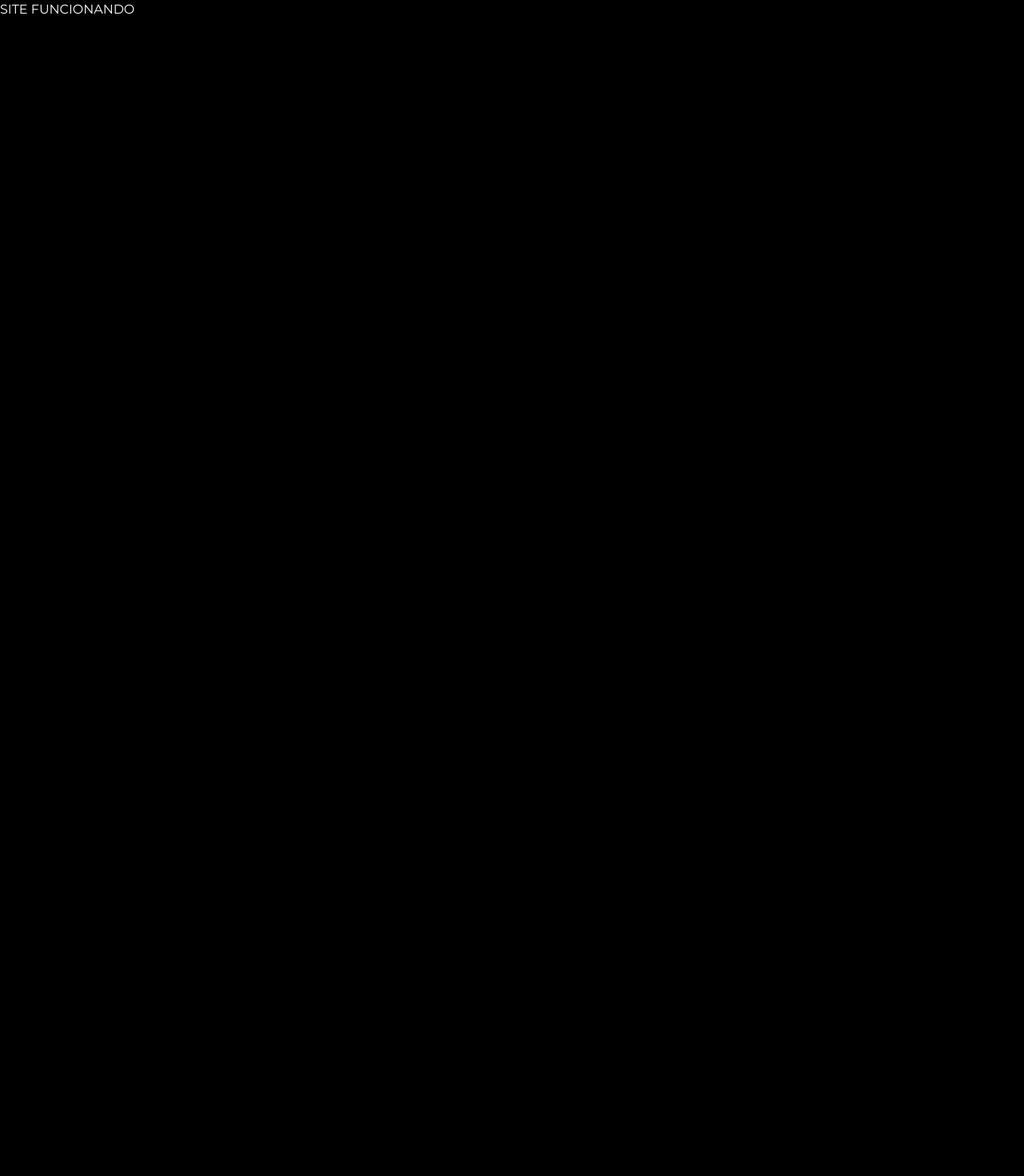
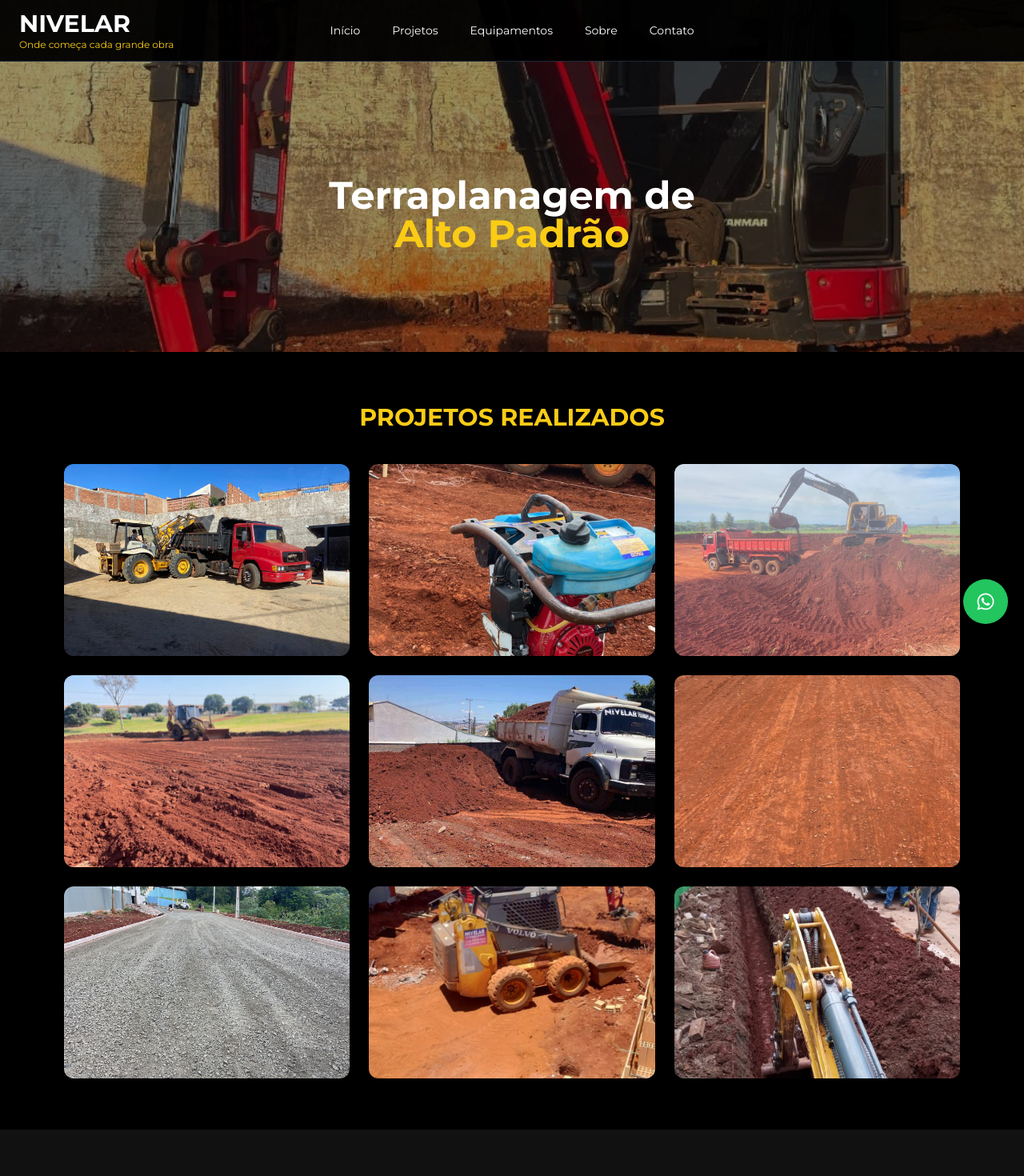
Before and after one commit to emanueldomingues/site-nivelar, a Next.js app: page / in a window 1280 px wide. Shown: the top 1470 px of the page at 80% size. Before the commit the page ends 800 px from the top, so only its background shows below. Built offline with nearby package versions, Linux system fonts and the light colour scheme.

Commit message:
teste tela

```diff
--- a/app/page.tsx
+++ b/app/page.tsx
@@ -1,7 +1,231 @@
+"use client";
+
+import { useState, useEffect } from "react";
+import { FaWhatsapp, FaStar } from "react-icons/fa";
+
 export default function Home() {
+  const [current, setCurrent] = useState(0);
+  const [zoomImg, setZoomImg] = useState<string | null>(null);
+  const [rating, setRating] = useState(0);
+
+  const heroImages = [
+    "/images/equipamentos/maquina1.jpg",
+    "/images/equipamentos/maquina2.jpg",
+    "/images/equipamentos/maquina3.jpg",
+  ];
+
+  const equipamentos = [
+    "/images/equipamentos/maquina1.jpg",
+    "/images/equipamentos/maquina2.jpg",
+    "/images/equipamentos/maquina3.jpg",
+    "/images/equipamentos/maquina4.jpg",
+    "/images/equipamentos/maquina5.jpg",
+    "/images/equipamentos/maquina6.jpg",
+    "/images/equipamentos/maquina7.jpg",
+    "/images/equipamentos/maquina8.jpg",
+    "/images/equipamentos/maquina9.jpg",
+    "/images/equipamentos/maquina10.jpg",
+  ];
+
+  const projetos = [
+    "/images/projetos/projeto1.jpg",
+    "/images/projetos/projeto2.jpg",
+    "/images/projetos/projeto3.jpg",
+    "/images/projetos/projeto4.jpg",
+    "/images/projetos/projeto5.jpg",
+    "/images/projetos/projeto6.jpg",
+    "/images/projetos/projeto7.jpg",
+    "/images/projetos/projeto8.jpg",
+    "/images/projetos/projeto9.jpg",
+  ];
+
+  useEffect(() => {
+    const interval = setInterval(() => {
+      setCurrent((prev) => (prev + 1) % heroImages.length);
+    }, 4000);
+    return () => clearInterval(interval);
+  }, []);
+
   return (
-    <div style={{color: "white", background: "black", height: "100vh"}}>
-      SITE FUNCIONANDO
+    <div className="bg-black text-white">
+
+      {/* HEADER */}
+      <header className="fixed top-0 w-full bg-black/95 z-50 border-b border-gray-800">
+        <div className="flex justify-between items-center px-6 py-3 relative">
+          <div>
+            <h1 className="text-3xl font-bold">NIVELAR</h1>
+            <p className="text-xs text-yellow-400">
+              Onde começa cada grande obra
+            </p>
+          </div>
+
+          <nav className="hidden md:flex gap-10 absolute left-1/2 -translate-x-1/2 text-sm font-medium">
+            <a href="#home" className="hover:text-yellow-400">Início</a>
+            <a href="#projetos" className="hover:text-yellow-400">Projetos</a>
+            <a href="#equipamentos" className="hover:text-yellow-400">Equipamentos</a>
+            <a href="#sobre" className="hover:text-yellow-400">Sobre</a>
+            <a href="#contato" className="hover:text-yellow-400">Contato</a>
+          </nav>
+        </div>
+      </header>
+
+      {/* HERO */}
+      <section id="home" className="h-[55vh] pt-24 relative flex items-center justify-center">
+        {heroImages.map((img, i) => (
+          <div key={i}
+            className={`absolute inset-0 bg-cover bg-center transition ${
+              current === i ? "opacity-100" : "opacity-0"
+            }`}
+            style={{ backgroundImage: `url(${img})` }}
+          />
+        ))}
+        <div className="absolute inset-0 bg-black/40" />
+
+        <h2 className="text-3xl md:text-5xl font-bold text-center relative px-4">
+          Terraplanagem de <br />
+          <span className="text-yellow-400">Alto Padrão</span>
+        </h2>
+      </section>
+
+      {/* PROJETOS */}
+      <section id="projetos" className="py-16 text-center">
+        <h2 className="text-3xl font-bold text-yellow-400 mb-10">
+          PROJETOS REALIZADOS
+        </h2>
+
+        <div className="grid md:grid-cols-3 gap-6 max-w-6xl mx-auto px-4">
+          {projetos.map((img, i) => (
+            <img key={i}
+              src={img}
+              onClick={() => setZoomImg(img)}
+              className="h-[240px] w-full object-cover rounded-xl hover:scale-105 cursor-pointer transition"
+            />
+          ))}
+        </div>
+      </section>
+
+      {/* EQUIPAMENTOS */}
+      <section id="equipamentos" className="py-16 bg-[#111] text-center">
+        <h2 className="text-3xl font-bold text-yellow-400 mb-10">
+          NOSSOS EQUIPAMENTOS
+        </h2>
+
+        <div className="grid md:grid-cols-3 gap-6 max-w-6xl mx-auto px-4">
+          {equipamentos.map((img, i) => (
+            <img key={i}
+              src={img}
+              onClick={() => setZoomImg(img)}
+              className="h-[240px] w-full object-cover rounded-xl hover:scale-105 cursor-pointer transition"
+            />
+          ))}
+        </div>
+      </section>
+
+      {/* SOBRE */}
+      <section id="sobre" className="py-16 text-center px-4">
+        <h2 className="text-3xl font-bold text-yellow-400 mb-6">SOBRE NÓS</h2>
+
+        <p className="max-w-2xl mx-auto text-gray-300 mb-10 leading-relaxed">
+          Na Nivelar Terraplanagem, acreditamos que toda grande obra começa com uma base sólida e bem executada.
+          Nosso trabalho vai além da movimentação de terra: preparamos o terreno para que projetos se tornem realidade com segurança e precisão.
+          <br /><br />
+          Guiados pelo nosso propósito,
+          <span className="text-white font-semibold"> "Onde começa cada grande obra"</span>,
+          atuamos com responsabilidade, tecnologia e compromisso.
+        </p>
+
+        <div className="flex flex-col md:flex-row gap-8 max-w-5xl mx-auto text-left">
+          <div className="border-l-4 border-yellow-400 pl-4">
+            <h3 className="text-yellow-400 font-bold">Ética</h3>
+            <p className="text-gray-300 text-sm">Transparência e respeito.</p>
+          </div>
+          <div className="border-l-4 border-yellow-400 pl-4">
+            <h3 className="text-yellow-400 font-bold">Compromisso</h3>
+            <p className="text-gray-300 text-sm">Cumprimento de prazos.</p>
+          </div>
+          <div className="border-l-4 border-yellow-400 pl-4">
+            <h3 className="text-yellow-400 font-bold">Qualidade</h3>
+            <p className="text-gray-300 text-sm">Excelência na execução.</p>
+          </div>
+        </div>
+      </section>
+
+      {/* DEPOIMENTOS */}
+      <section className="py-16 text-center">
+        <h2 className="text-3xl text-yellow-400 mb-10">DEPOIMENTOS</h2>
+
+        <div className="grid md:grid-cols-3 gap-6 max-w-6xl mx-auto px-4">
+          {["Excelente serviço", "Muito profissional", "Recomendo totalmente"].map((t, i) => (
+            <div key={i} className="bg-black p-6 border border-gray-700 rounded-xl">
+              <div className="text-yellow-400 mb-2">★★★★★</div>
+              <p>{t}</p>
+            </div>
+          ))}
+        </div>
+      </section>
+
+      {/* FORM */}
+      <section className="py-16 text-center px-4">
+        <h2 className="text-yellow-400 mb-4">Avalie nosso serviço</h2>
+
+        <div className="flex justify-center gap-2 mb-4">
+          {[1,2,3,4,5].map((n) => (
+            <FaStar key={n}
+              onClick={() => setRating(n)}
+              className={rating >= n ? "text-yellow-400" : "text-gray-500"}
+            />
+          ))}
+        </div>
+
+        <input placeholder="Nome" className="p-2 mb-2 w-full max-w-md text-black" />
+        <textarea placeholder="Mensagem" className="p-2 mb-2 w-full max-w-md text-black" />
+      </section>
+
+      {/* CONTATO */}
+      <section id="contato" className="py-16 px-4">
+        <h2 className="text-3xl text-yellow-400 text-center mb-10">CONTATO</h2>
+
+        <div className="grid md:grid-cols-2 gap-10 max-w-6xl mx-auto items-center">
+
+          <iframe
+            src="https://www.google.com/maps?q=Av.+Antônio+Raminelli,+857,+Cambé&output=embed"
+            className="w-full md:w-[115%] h-[520px] rounded-xl"
+          />
+
+          <div className="flex flex-col gap-4 text-gray-300 text-base">
+
+            <p>📍 Av. Antônio Raminelli, 857 - Cambé</p>
+
+            <a href="https://wa.me/5543998061421" className="flex gap-3 items-center hover:text-yellow-400">
+              <div className="bg-green-500 p-2 rounded-full">
+                <FaWhatsapp />
+              </div>
+              Fernando
+            </a>
+
+            <a href="https://instagram.com/terraplanagem.nivelar"
+              className="flex gap-3 items-center hover:text-yellow-400">
+              <img src="/icons/instagram.svg" className="w-7" />
+              @terraplanagem.nivelar
+            </a>
+
+          </div>
+        </div>
+      </section>
+
+      {/* ZOOM */}
+      {zoomImg && (
+        <div onClick={() => setZoomImg(null)} className="fixed inset-0 bg-black/90 flex justify-center items-center z-50">
+          <img src={zoomImg} className="max-h-[90%]" />
+        </div>
+      )}
+
+      {/* BOTÃO WHATS */}
+      <a href="https://wa.me/5543998061421"
+        className="fixed bottom-5 right-5 bg-green-500 p-4 rounded-full text-white text-2xl shadow-lg">
+        <FaWhatsapp />
+      </a>
+
     </div>
   );
 }
```
